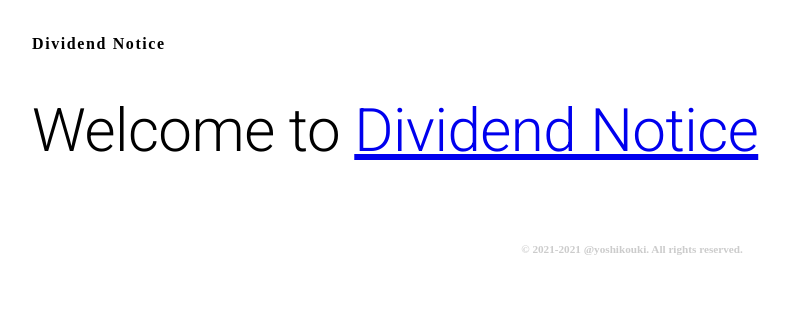
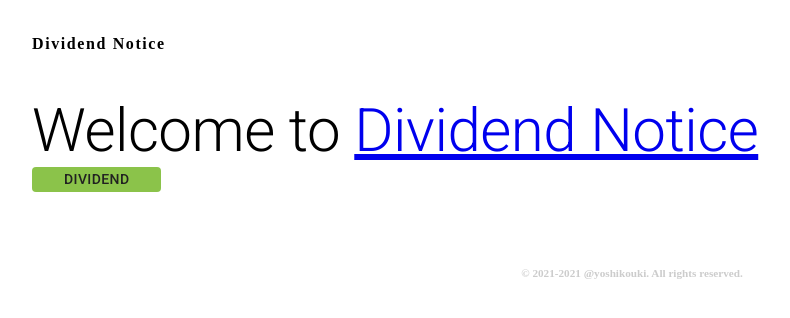
Before and after one commit to yoshikouki/dividend-notice, a Next.js app: page / in a window 1280 px wide. Shown: the top 318 px of the page, without its empty margins (8-798 px from the left). Built offline with nearby package versions, Linux system fonts and the light colour scheme.

Commit message:
トップページに配当ページへのリンクを配置

```diff
--- a/pages/index.tsx
+++ b/pages/index.tsx
@@ -1,6 +1,7 @@
 import React from 'react'
 import { DefaultLayout } from '../layouts/Default'
 import { Typography } from '@material-ui/core'
+import { LinkButton } from '../components/LinkButton'
 
 export default function Home() {
   return (
@@ -8,6 +9,7 @@ export default function Home() {
       <Typography variant={'h2'}>
         Welcome to <a href="https://dividend-notice.net">Dividend Notice</a>
       </Typography>
+      <LinkButton title={'Dividend'} path={'/dividend'} />
     </DefaultLayout>
   )
 }
```
